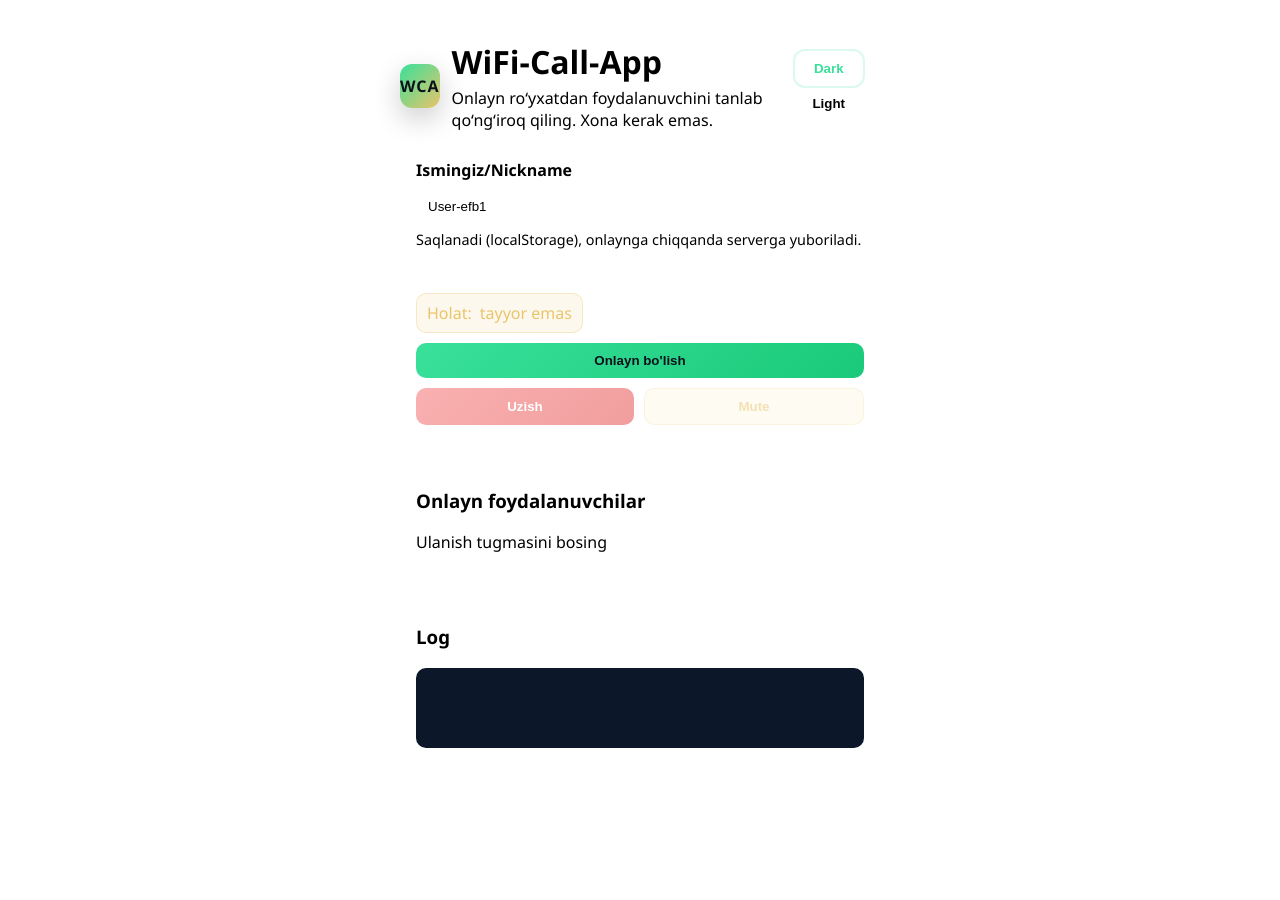
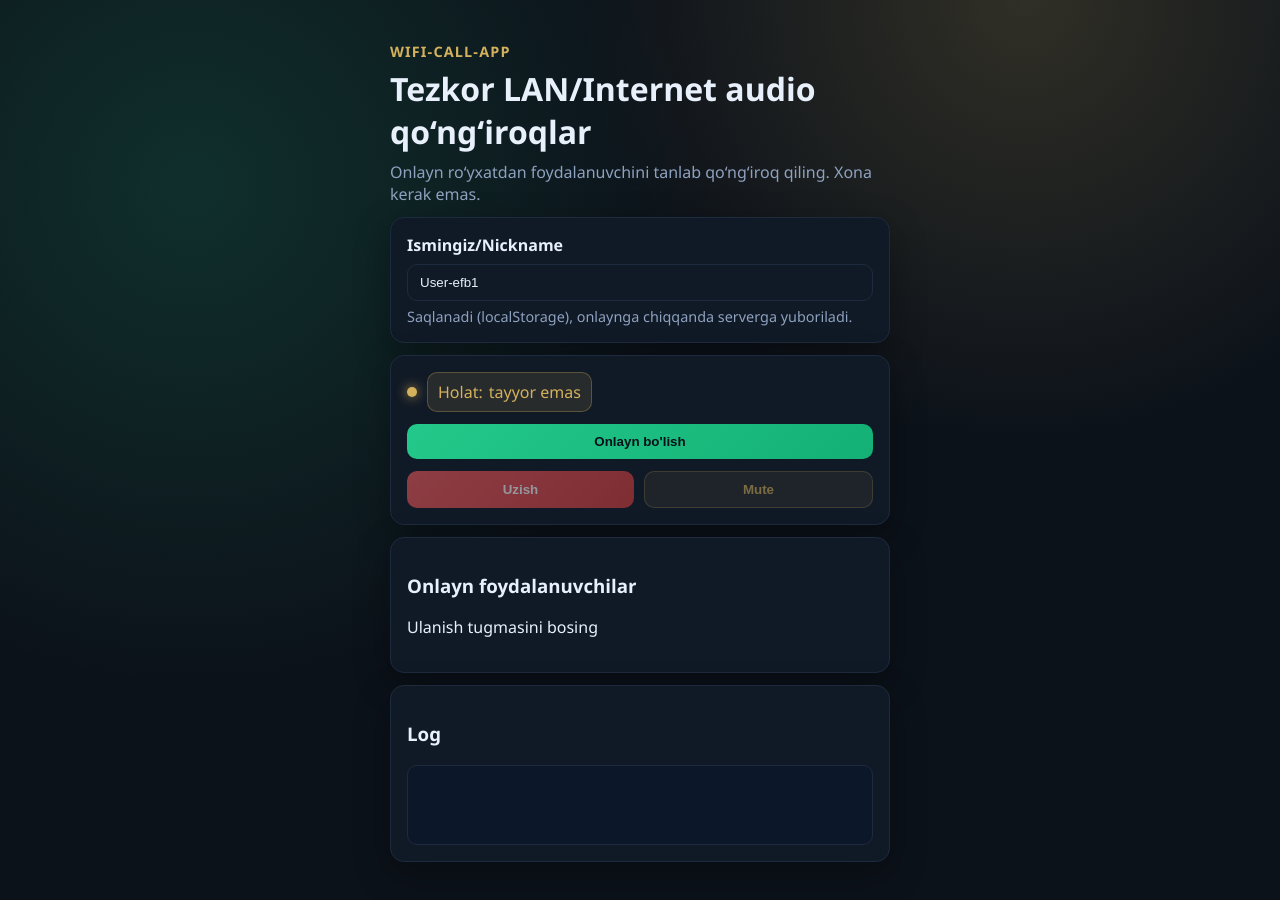
Before and after one commit to mbobobek/wifi-call-server, a website: page client/index.html in a window 1280 px wide. Before the commit the page ends 828 px from the top, so only its background shows below. Drawn offline with Linux system fonts and the light colour scheme.

Commit message:
Refine UI to minimalist green/gold theme and remove toggles

```diff
--- a/client/index.html
+++ b/client/index.html
@@ -9,16 +9,10 @@
 <body>
   <main class="layout">
     <header class="hero">
-      <div class="brand">
-        <div class="brand-mark">WCA</div>
-        <div>
-          <h1>WiFi-Call-App</h1>
-          <p>Onlayn ro‘yxatdan foydalanuvchini tanlab qo‘ng‘iroq qiling. Xona kerak emas.</p>
-        </div>
-      </div>
-      <div class="theme-toggle">
-        <button id="theme-dark" class="ghost active">Dark</button>
-        <button id="theme-light" class="ghost">Light</button>
+      <div>
+        <p class="eyebrow">WiFi-Call-App</p>
+        <h1>Tezkor LAN/Internet audio qo‘ng‘iroqlar</h1>
+        <p class="lede">Onlayn ro‘yxatdan foydalanuvchini tanlab qo‘ng‘iroq qiling. Xona kerak emas.</p>
       </div>
     </header>
 
@@ -29,7 +23,8 @@
     </section>
 
     <section class="card controls">
-      <div class="control-row">
+      <div class="status-row">
+        <div class="status-dot"></div>
         <div class="status-chip">Holat: <span id="status">tayyor emas</span></div>
         <div class="ringing" id="ring"></div>
       </div>
@@ -58,18 +53,6 @@
     window.TURN_URL = '';
     window.TURN_USER = '';
     window.TURN_PASS = '';
-    // Light/Dark UI toggle (faqat ko'rinish uchun)
-    const body = document.body;
-    const darkBtn = document.getElementById('theme-dark');
-    const lightBtn = document.getElementById('theme-light');
-    const setTheme = (mode) => {
-      body.classList.toggle('theme-light', mode === 'light');
-      body.classList.toggle('theme-dark', mode === 'dark');
-      darkBtn.classList.toggle('active', mode === 'dark');
-      lightBtn.classList.toggle('active', mode === 'light');
-    };
-    darkBtn.onclick = () => setTheme('dark');
-    lightBtn.onclick = () => setTheme('light');
   </script>
   <script src="app.js"></script>
 </body>
--- a/client/style.css
+++ b/client/style.css
@@ -1,25 +1,13 @@
 :root {
-  --accent: #39e09a;
-  --accent-strong: #1aca7a;
-  --gold: #e9c46a;
-}
-
-body.theme-dark {
-  --bg: #0a111b;
-  --card: #0f1726;
-  --border: #1c2640;
-  --text: #e7f1ff;
-  --muted: #9ab1d6;
-  --shadow: rgba(0, 0, 0, 0.35);
-}
-
-body.theme-light {
-  --bg: #f4f7fb;
-  --card: #ffffff;
-  --border: #d7e2f2;
-  --text: #0d1b2a;
-  --muted: #5b6c87;
-  --shadow: rgba(17, 38, 66, 0.12);
+  --bg: #0c121a;
+  --card: #101926;
+  --border: #1e2a3d;
+  --text: #e8f0fb;
+  --muted: #8ea1be;
+  --accent: #23c98a;
+  --accent-strong: #14b075;
+  --gold: #d5b15c;
+  --shadow: rgba(0, 0, 0, 0.32);
 }
 
 * { box-sizing: border-box; }
@@ -27,53 +15,27 @@ body {
   margin: 0;
   min-height: 100vh;
   font-family: 'Segoe UI', 'Helvetica', 'Arial', sans-serif;
-  background: radial-gradient(circle at 20% 20%, rgba(57, 224, 154, 0.18), transparent 40%),
-              radial-gradient(circle at 80% 0%, rgba(233, 196, 106, 0.16), transparent 35%),
+  background: radial-gradient(circle at 15% 20%, rgba(35, 201, 138, 0.16), transparent 38%),
+              radial-gradient(circle at 80% 0%, rgba(213, 177, 92, 0.18), transparent 32%),
               var(--bg);
   color: var(--text);
   display: flex;
   justify-content: center;
   padding: 12px;
-  transition: background 0.3s ease, color 0.3s ease;
 }
-.layout {
-  width: min(520px, 100%);
-  padding: 28px 20px 40px;
-}
-.hero {
-  display: flex;
-  justify-content: space-between;
-  align-items: center;
-  gap: 10px;
-  margin-bottom: 12px;
-}
-.brand {
-  display: flex;
-  align-items: center;
-  gap: 12px;
-}
-.brand-mark {
-  width: 44px;
-  height: 44px;
-  border-radius: 12px;
-  background: linear-gradient(135deg, var(--accent), var(--gold));
-  color: #0a111b;
-  display: grid;
-  place-items: center;
-  font-weight: 900;
-  letter-spacing: 1px;
-  box-shadow: 0 10px 28px rgba(0,0,0,0.2);
-}
-h1 { margin: 0 0 4px; }
-h1 + p { margin: 0; color: var(--muted); }
+.layout { width: min(540px, 100%); padding: 30px 20px 44px; }
+.hero { margin-bottom: 12px; }
+.eyebrow { margin: 0 0 6px; color: var(--gold); letter-spacing: 0.08em; font-weight: 700; text-transform: uppercase; font-size: 0.9rem; }
+h1 { margin: 0 0 8px; }
+.lede { margin: 0; color: var(--muted); }
+
 .card {
   background: var(--card);
   border: 1px solid var(--border);
   border-radius: 14px;
   padding: 16px;
   margin-bottom: 12px;
-  box-shadow: 0 12px 40px var(--shadow);
-  transition: border 0.2s ease, box-shadow 0.2s ease, background 0.2s ease;
+  box-shadow: 0 12px 36px var(--shadow);
 }
 label { display: block; margin-bottom: 8px; font-weight: 600; }
 input {
@@ -88,92 +50,57 @@ input {
 input:focus {
   outline: none;
   border-color: var(--accent);
-  box-shadow: 0 0 0 3px rgba(57,224,154,0.18);
+  box-shadow: 0 0 0 3px rgba(35, 201, 138, 0.2);
 }
 button {
   padding: 10px 14px;
   border: none;
   border-radius: 10px;
   background: var(--accent);
-  color: #05121d;
+  color: #081019;
   font-weight: 700;
   cursor: pointer;
-  transition: transform 0.15s ease, box-shadow 0.15s ease, filter 0.1s ease;
+  transition: transform 0.15s ease, box-shadow 0.15s ease, filter 0.12s ease;
 }
-button:hover:not([disabled]) {
-  transform: translateY(-1px);
-  box-shadow: 0 8px 18px rgba(48, 228, 145, 0.2);
-  filter: brightness(1.03);
+button:hover:not([disabled]) { transform: translateY(-1px); box-shadow: 0 8px 18px rgba(35, 201, 138, 0.2); filter: brightness(1.03); }
+button:active:not([disabled]) { transform: translateY(0); filter: brightness(0.97); }
+button[disabled] { opacity: 0.55; cursor: not-allowed; }
+.primary { background: linear-gradient(135deg, var(--accent), var(--accent-strong)); color: #061019; }
+.secondary { background: rgba(213, 177, 92, 0.14); color: var(--gold); border: 1px solid rgba(213, 177, 92, 0.34); }
+.danger { background: linear-gradient(135deg, #f45c5c, #d93f3f); color: #fff; }
+
+.controls { display: flex; flex-direction: column; gap: 12px; }
+.btns { display: flex; flex-wrap: wrap; gap: 10px; }
+.btns button { flex: 1; min-width: 140px; }
+.status-row { display: flex; align-items: center; gap: 10px; flex-wrap: wrap; color: var(--muted); }
+.status-dot {
+  width: 10px; height: 10px; border-radius: 50%;
+  background: var(--gold); box-shadow: 0 0 12px rgba(213, 177, 92, 0.9);
 }
-button:active:not([disabled]) { transform: translateY(0); filter: brightness(0.97); }
-button[disabled] { opacity: 0.5; cursor: not-allowed; }
-.primary { background: linear-gradient(135deg, var(--accent), var(--accent-strong)); color: #0a111b; }
-.secondary { background: rgba(233,196,106,0.16); color: var(--gold); border: 1px solid rgba(233,196,106,0.3); }
-.danger { background: linear-gradient(135deg, #f56565, #e53e3e); color: #fff; }
-.ghost {
-  background: transparent;
-  border: 1px solid var(--border);
-  color: var(--text);
-  min-width: 68px;
-}
-.ghost.active {
-  border-color: var(--accent);
-  color: var(--accent);
-  box-shadow: 0 0 0 2px rgba(57,224,154,0.18);
-}
-
-.controls { display: flex; flex-direction: column; gap: 10px; }
-.btns { display: flex; flex-wrap: wrap; gap: 10px; }
-.btns button { flex: 1; min-width: 120px; }
-.control-row { display: flex; align-items: center; gap: 10px; justify-content: space-between; flex-wrap: wrap; }
 .status-chip {
-  display: inline-flex;
-  align-items: center;
-  gap: 8px;
-  padding: 8px 10px;
-  border-radius: 10px;
-  background: rgba(233,196,106,0.12);
-  border: 1px solid rgba(233,196,106,0.3);
+  display: inline-flex; align-items: center; gap: 6px;
+  padding: 8px 10px; border-radius: 10px;
+  background: rgba(213, 177, 92, 0.12);
+  border: 1px solid rgba(213, 177, 92, 0.3);
   color: var(--gold);
 }
+@keyframes pulse { 0% { opacity: 0.6; transform: scale(1);} 50% { opacity: 1; transform: scale(1.04);} 100% { opacity: 0.6; transform: scale(1);} }
+.ringing { min-height: 18px; color: var(--accent); font-weight: 600; animation: pulse 1.5s ease-in-out infinite; }
+
 .hint { color: var(--muted); margin: 6px 0 0; font-size: 0.9rem; }
 #log {
-  min-height: 80px;
-  max-height: 200px;
-  overflow-y: auto;
-  background: #0d172a;
-  border: 1px solid var(--border);
-  border-radius: 10px;
-  padding: 10px;
-  font-family: 'Consolas', 'Courier New', monospace;
-  font-size: 0.9rem;
+  min-height: 80px; max-height: 200px; overflow-y: auto;
+  background: #0d172a; border: 1px solid var(--border);
+  border-radius: 10px; padding: 10px;
+  font-family: 'Consolas', 'Courier New', monospace; font-size: 0.9rem;
 }
 .log-line { margin: 0 0 6px; }
 audio { width: 100%; margin-top: 10px; }
-.online-list {
-  display: flex;
-  flex-wrap: wrap;
-  gap: 10px;
-}
-.online-list button {
-  flex: 1 1 45%;
-  min-width: 140px;
-}
-@keyframes pulse {
-  0% { opacity: 0.5; transform: scale(1); }
-  50% { opacity: 1; transform: scale(1.04); }
-  100% { opacity: 0.5; transform: scale(1); }
-}
-.ringing {
-  margin-top: 8px;
-  color: var(--accent);
-  font-weight: 600;
-  animation: pulse 1.5s ease-in-out infinite;
-}
+.online-list { display: flex; flex-wrap: wrap; gap: 10px; }
+.online-list button { flex: 1 1 45%; min-width: 140px; }
 
-@media (max-width: 480px) {
+@media (max-width: 520px) {
   button { width: 100%; }
   .btns { flex-direction: column; }
   .online-list { flex-direction: column; }
-  .hero { flex-direction: column; align-items: flex-start; }
 }
```
